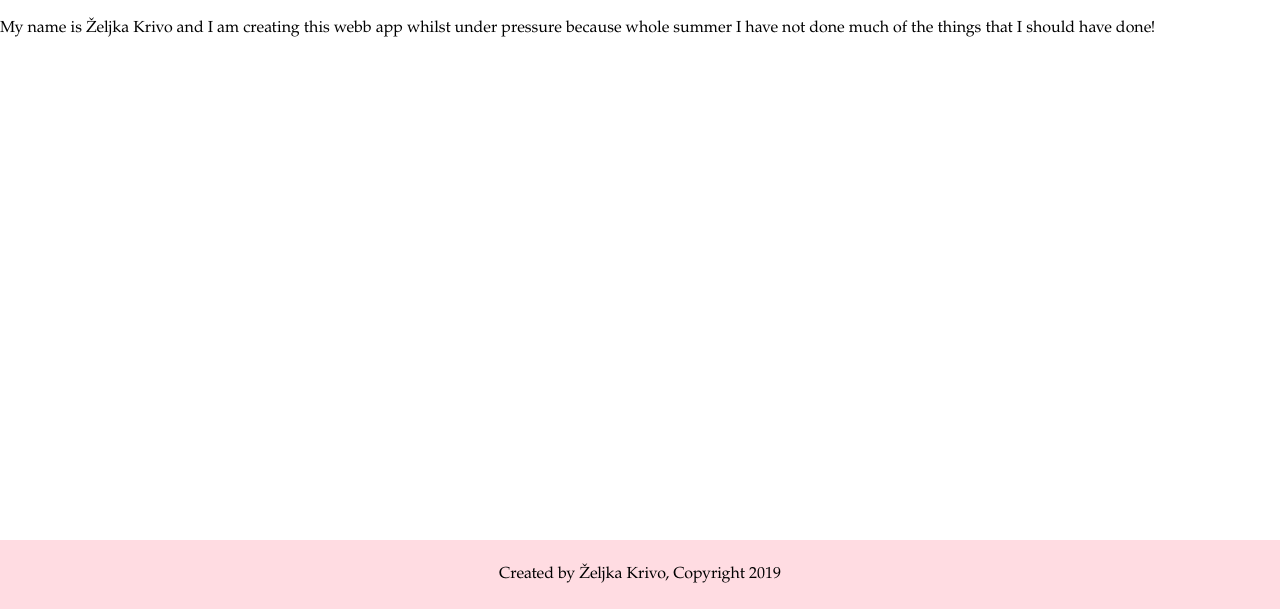
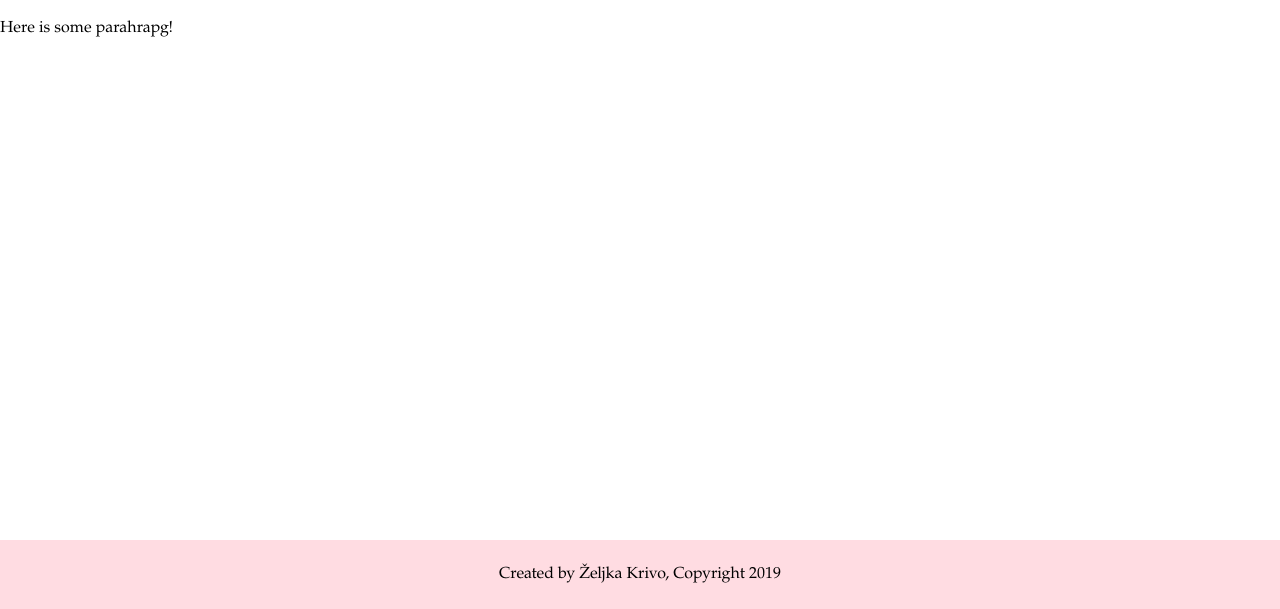
Before and after one commit to zkrivo/BookNook, a Gatsby site: page /about in a window 1280 px wide. Shown: the part 191-800 px from the top of the page. Built offline with nearby package versions, Linux system fonts and the light colour scheme; Gatsby itself is replaced by a stand-in of ours.

Commit message:
Update about.js

```diff
--- a/src/pages/about.js
+++ b/src/pages/about.js
@@ -6,8 +6,8 @@ const AboutPage = () => {
     return (
         <Layout>
             <h1>Little something about me</h1>
-            <p>My name is Željka Krivo and I am creating this webb app whilst under pressure because
-                whole summer I have not done much of the things that I should have done!
+            <p>
+                Here is some parahrapg!
             </p>
         </Layout>
     )
```
